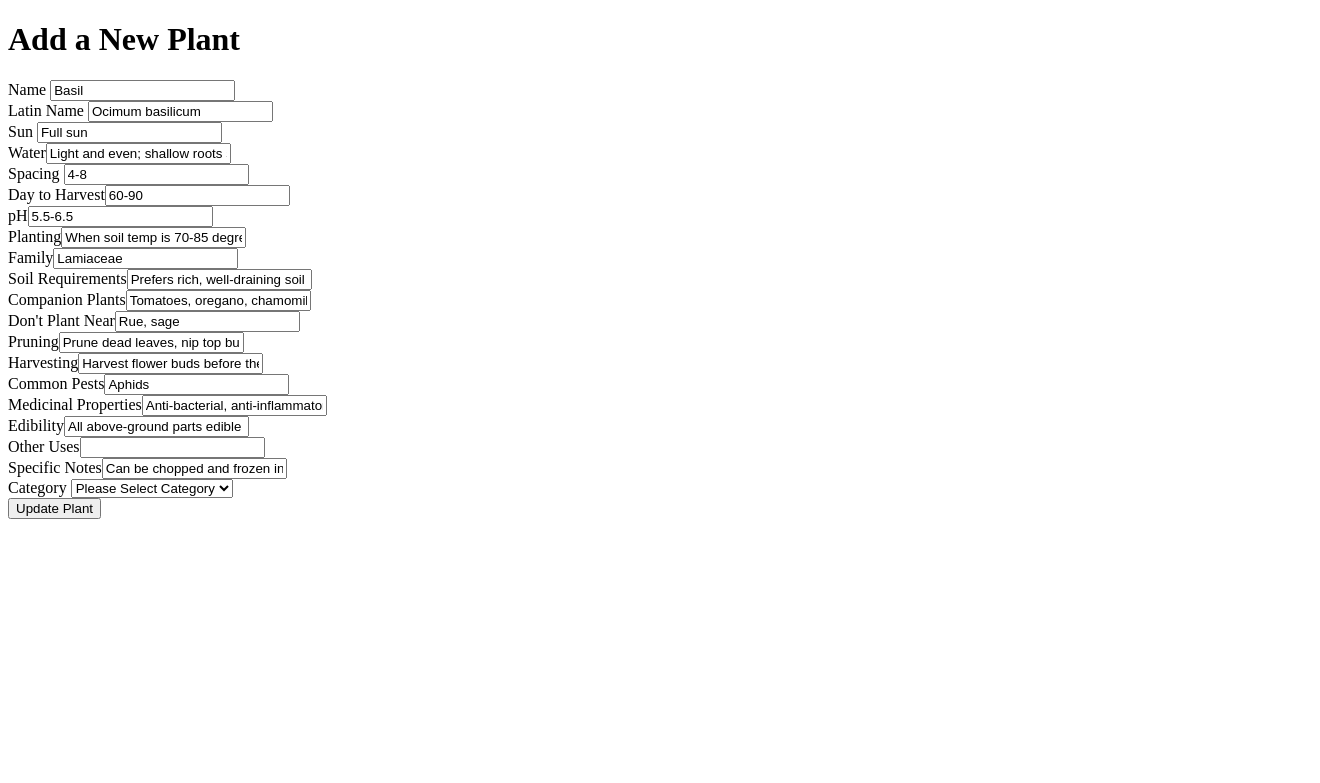
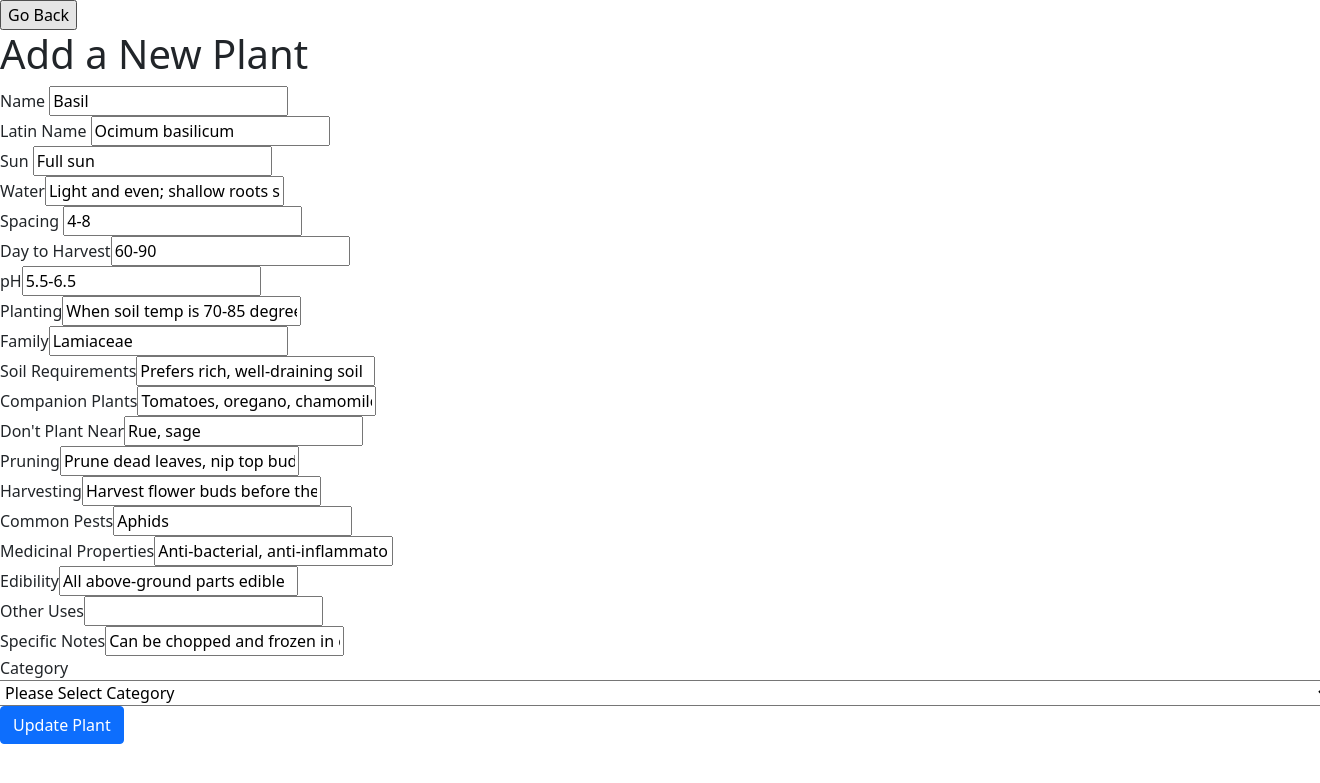
Before and after one commit to jlstern3/benjis_website, a Django app: template portfolio/templates/edit_plant.html in a window 1320 px wide; the page is wider, and only the part inside the window is pictured. Shown: the top 783 px of that part. Run offline with Django 3.2, Linux system fonts and the light colour scheme; the template is opened without the code that fills it: values that come from a table or form of the project are taken from there, others are empty; data comes from the database, SQL or seed files in the repository; some libraries are stand-ins or nearby versions.

Commit message:
Added back btns

```diff
--- a/portfolio/templates/edit_plant.html
+++ b/portfolio/templates/edit_plant.html
@@ -4,9 +4,19 @@
     <meta charset="UTF-8">
     <meta http-equiv="X-UA-Compatible" content="IE=edge">
     <meta name="viewport" content="width=device-width, initial-scale=1.0">
+        <!-- BOOTSTRAP -->
+        <link href="https://cdn.jsdelivr.net/npm/bootstrap@5.0.0-beta3/dist/css/bootstrap.min.css" rel="stylesheet"
+        integrity="sha384-eOJMYsd53ii+scO/bJGFsiCZc+5NDVN2yr8+0RDqr0Ql0h+rP48ckxlpbzKgwra6" crossorigin="anonymous">
+
+    <!-- FONT AWESOME -->
+    <script src="https://kit.fontawesome.com/4addeb10e0.js" crossorigin="anonymous"></script>
+
     <title>Edit Plant</title>
 </head>
 <body>
+    <form>
+        <input type="button" value="Go Back" onclick="history.back()">
+    </form>
     <h1>Add a New Plant</h1>
     {% if messages %}
     <ul>
--- a/portfolio/templates/plant_details.html
+++ b/portfolio/templates/plant_details.html
@@ -35,7 +35,6 @@
         <p><strong>Common Pests: </strong> {{plant.common_pests}}</p>
         <p><strong>Category: </strong> {{plant.category}}</p>
         <p><strong>Special Notes: </strong> {{plant.specific_notes}}</p>
-
         <button type="submit">Remove Plant</button>
         <a href="/plant/{{plant.id}}/edit">Edit {{plant.name}}</a>
     </form>
```
